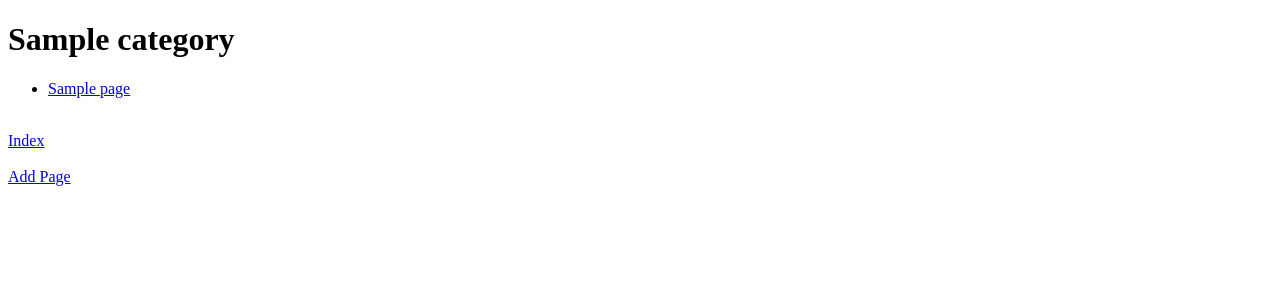
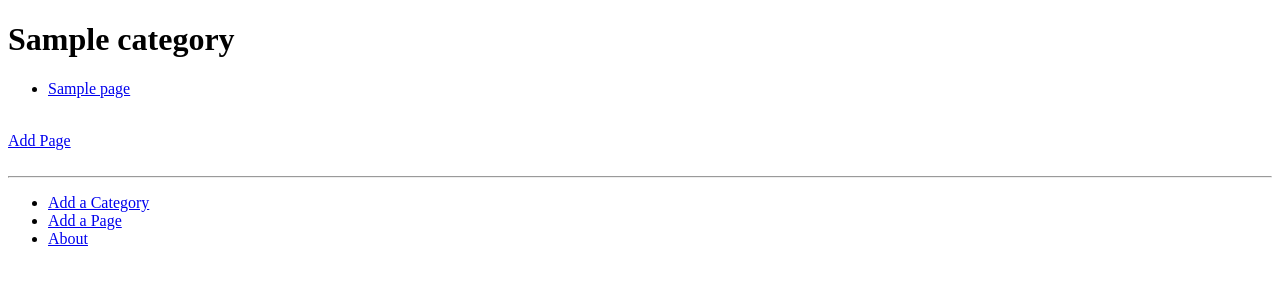
Before and after one commit to eduardocandidoxavier/tango_project, a Django app: a page that uses tango_with_django_project/templates/rango/show_category.html in a window 1280 px wide. Shown: the top 300 px of the page. Run offline with Django 3.2, Linux system fonts and the light colour scheme; tables that the repository leaves empty hold one stand-in row (values such as "Sample post").

Commit message:
Refactored templates creating base.html and changing show_category.html to inherit base.html

```diff
--- /dev/null
+++ b/tango_with_django_project/templates/rango/base.html
@@ -0,0 +1,27 @@
+<!DOCTYPE html>
+{% load staticfiles %}
+
+<html>
+  <head>
+    <title>
+        Rango -
+        {% block title_block %}
+            Tango With Django
+        {% endblock %}
+    </title>
+  </head>
+  <body>
+    <div>
+        {% block body_block %}
+        {% endblock %}
+    </div>
+    <hr />
+    <div>
+        <ul>
+          <li><a href="{% url 'add_category' %}">Add a Category</a><br /></li>
+          <li><a href="{% url 'add_page' %}">Add a Page</a><br /></li>
+          <li><a href="{% url 'about' %}">About</a></li>
+        </ul>
+    </div>
+  </body>
+</html>
--- a/tango_with_django_project/templates/rango/show_category.html
+++ b/tango_with_django_project/templates/rango/show_category.html
@@ -1,10 +1,11 @@
-<!DOCTYPE html>
-<html>
-<head>
-    <title>Rango</title>
-</head>
-<body>
-    <div>
+{% extends 'rango/base.html' %}
+{% load staticfiles %}
+
+{% block title_block %}
+    {{ category.name }}
+{% endblock %}
+
+{% block body_block %}
     {% if category %}
         <h1>{{ category.name }}</h1>
         {% if pages %}
@@ -16,17 +17,9 @@
         {% else %}
             <strong>No pages currently in category.</strong>
         {% endif %}
+        <br />
+        <a href="{% url 'add_page_category' category.slug %}">Add Page</a><br /><br />
     {% else %}
         The category does not exist.
     {% endif %}
-    </div>
-    <div>
-        <br />
-        <a href="/rango/">Index</a><br /><br />
-        {% if category %}
-            <a href="/rango/add_page/{{ category.slug }}">Add Page</a><br /><br />
-        {% endif %}
-    </div>
-
-</body>
-</html>
+{% endblock %}
```
Lines whose indentation alone changed are shown as unchanged.
